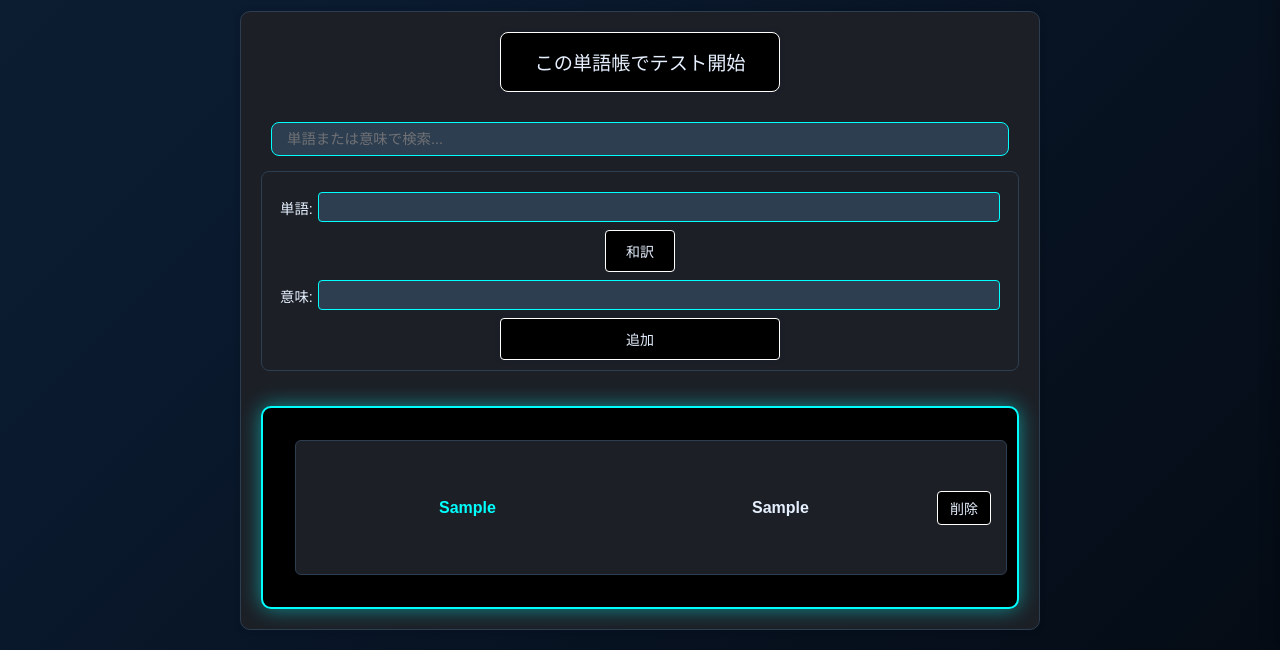
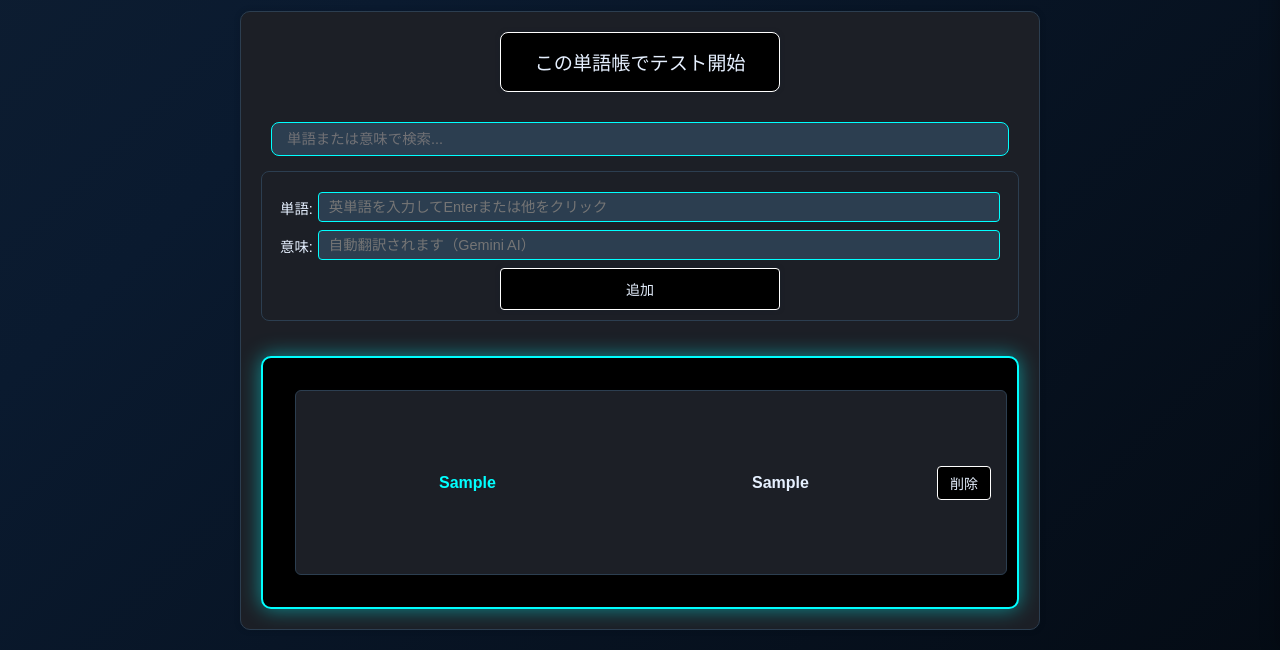
Before and after one commit to morixxfoxdata/word_quiz, a Flask app: page /deck/1 in a window 1280 px wide. Shown: the part 150-800 px from the top of the page. Run offline with Flask 3, Linux system fonts and the light colour scheme; a user stored in the database is signed in; tables that the repository leaves empty hold one stand-in row (values such as "Sample post").

Commit message:
単語自動翻訳

```diff
--- a/app.py
+++ b/app.py
@@ -72,7 +72,7 @@ class User(UserMixin, db.Model):
 
 class Word(db.Model):
     id = db.Column(db.Integer, primary_key=True)
-    entry = db.Column(db.String(100), nullable=False)
+    entry = db.Column(db.String(100), nullable=True)
     meaning = db.Column(db.String(200), nullable=False)
     deck_id = db.Column(db.Integer, db.ForeignKey("deck.id"), nullable=False)
     # relationship
@@ -340,15 +340,32 @@ def deck_detail(deck_id):
 def add_word_to_deck(deck_id):
     deck = Deck.query.get_or_404(deck_id)
     if deck.user_id != current_user.id:
-
         return redirect(url_for("decks"))
 
-    entry = request.form["entry"]
-    meaning = request.form["meaning"]
+    entry = request.form["entry"].strip()
+    meaning = request.form.get("meaning", "").strip()
 
-    word = Word(entry=entry, meaning=meaning, deck_id=deck_id)
-    db.session.add(word)
-    db.session.commit()
+    print(f"受け取った単語: {entry}")
+    print(f"受け取った意味: {meaning}")
+
+    # 最低限のバリデーション
+    if not entry:
+        flash("単語を入力してください。", "error")
+        return redirect(url_for("deck_detail", deck_id=deck_id))
+
+    if not meaning:
+        meaning = f"未入力：{entry}"
+        print(f"意味が空のため、フォールバック値を使用: {meaning}")
+
+    try:
+        word = Word(entry=entry, meaning=meaning, deck_id=deck_id)
+        db.session.add(word)
+        db.session.commit()
+        print(f"単語を正常に保存しました: {entry} -> {meaning}")
+    except Exception as e:
+        db.session.rollback()
+        print(f"単語保存エラー: {e}")
+        flash("単語の追加に失敗しました。もう一度お試しください。", "error")
 
     return redirect(url_for("deck_detail", deck_id=deck_id))
 
@@ -386,22 +403,52 @@ def delete_deck(deck_id):
 
     return redirect(url_for("decks"))
 
-@app.route('/translate', methods=["POST"])
-def translate():
-    DeepL_api_key = os.getenv("DEEPL_API_KEY")
-    DEEPL_URL = 'https://api-free.deepl.com/v2/translate'
+def translate(word):
+    """Gemini APIを使って英単語を日本語に翻訳する関数"""
+    prompt = f"""以下の英単語を日本語に翻訳してください。
+
+要求:
+- 英単語: {word}
+- 最も一般的な日本語訳を1つだけ答えてください
+- 余計な説明や記号は不要です
+- 日本語の訳語のみを返してください
+
+例:
+apple → りんご
+book → 本
+happy → 幸せな
+"""
+
+    try:
+        response = client.models.generate_content(
+            model="gemini-2.0-flash",
+            contents=prompt
+        )
+
+        if response.text:
+            translated_text = response.text.strip()
+            # 余計な文字や記号を除去
+            translated_text = re.sub(r'^[→\-\s]*', '', translated_text)
+            translated_text = re.sub(r'[→\-\s]*$', '', translated_text)
+            return translated_text if translated_text else f"翻訳未対応：{word}"
+        else:
+            return f"翻訳未対応：{word}"
+
+    except Exception as e:
+        print(f"Gemini translation error: {e}")
+        return f"翻訳未対応：{word}"
+
+
+@app.route('/translate_api', methods=["POST"])
+def translate_api():
+    """フロントエンド用の翻訳APIエンドポイント（Gemini API使用）"""
     data = request.get_json()
     word = data.get("word", "")
     print(f"受け取った単語: {word}")
-    params = {
-        'auth_key': DeepL_api_key,
-        'text': word,
-        'source_lang': 'EN',
-        'target_lang': 'JA'
-    }
-    response = requests.post(DEEPL_URL, data=params)
-    result = response.json()
-    return jsonify({"meaning" : result['translations'][0]['text']})
+
+    meaning = translate(word)
+    print(f"Gemini翻訳結果: {meaning}")
+    return jsonify({"meaning": meaning})
 
 
 # Delete sentence routes ------------------------------------------------------------
@@ -413,10 +460,10 @@ def delete_sentence(sentence_id):
         sentence = SavedSentence.query.get_or_404(sentence_id)
         db.session.delete(sentence)
         db.session.commit()
-        return jsonify({'message': '削除が完了しました'}), 200
+        return jsonify({'message': '文章の削除が完了しました'}), 200
     except Exception as e:
         db.session.rollback()
-        return jsonify({'error': '削除に失敗しました'}), 500
+        return jsonify({'error': '文章の削除に失敗しました'}), 500
 
 
 # Test routes ------------------------------------------------------------
--- a/requirements.txt
+++ b/requirements.txt
@@ -6,3 +6,4 @@ python-dotenv
 psycopg2-binary
 flask-migrate
 google-genai
+requests
--- /dev/null
+++ b/static/auto-translate.js
@@ -0,0 +1,75 @@
+// 英単語入力フィールドの自動翻訳機能
+document.addEventListener('DOMContentLoaded', function() {
+  let translationTimeout;
+  const entryInput = document.querySelector('input[name="entry"]');
+  const meaningInput = document.querySelector('input[name="meaning"]');
+
+  if (entryInput && meaningInput) {
+    // Enterキー押下時に翻訳実行
+    entryInput.addEventListener('keydown', function(event) {
+      if (event.key === 'Enter') {
+        event.preventDefault(); // フォーム送信を防ぐ
+        clearTimeout(translationTimeout);
+        const word = this.value.trim();
+        if (word.length > 0) {
+          translateWord(word);
+        }
+      }
+    });
+
+    // 入力中のデバウンス（1秒に延長）
+    entryInput.addEventListener('input', function() {
+      clearTimeout(translationTimeout);
+      const word = this.value.trim();
+
+      if (word.length > 0) {
+        // 入力停止から1秒後に翻訳を実行
+        translationTimeout = setTimeout(() => {
+          // 意味フィールドが空の場合のみ翻訳実行
+          if (meaningInput.value.trim() === '') {
+            translateWord(word);
+          }
+        }, 1000);
+      } else {
+        meaningInput.value = '';
+      }
+    });
+
+    // フォーカスアウト時に翻訳実行（最優先）
+    entryInput.addEventListener('blur', function() {
+      clearTimeout(translationTimeout);
+      const word = this.value.trim();
+      if (word.length > 0 && meaningInput.value.trim() === '') {
+        translateWord(word);
+      }
+    });
+  }
+
+  async function translateWord(word) {
+    try {
+      // ローディング状態を表示
+      meaningInput.value = '翻訳中...';
+      meaningInput.disabled = true;
+
+      const response = await fetch('/translate_api', {
+        method: 'POST',
+        headers: {
+          'Content-Type': 'application/json',
+        },
+        body: JSON.stringify({ word: word })
+      });
+
+      if (response.ok) {
+        const data = await response.json();
+        meaningInput.value = data.meaning;
+      } else {
+        meaningInput.value = `Gemini翻訳エラー：${word}`;
+      }
+    } catch (error) {
+      console.error('Gemini translation error:', error);
+      meaningInput.value = `翻訳未対応：${word}`;
+    } finally {
+      meaningInput.disabled = false;
+    }
+  }
+});
--- a/static/deck_detail.css
+++ b/static/deck_detail.css
@@ -151,19 +151,6 @@ p {
   min-width: 120px;
 }
 
-
-.trans_button {
-  background-color: #000;
-  color: #e6f0ff;
-  padding: 10px 20px;
-  border: 1px solid #ffffff;
-  border-radius: 4px;
-  cursor: pointer;
-  text-decoration: none;
-  display: inline-block;
-  font-size: 14px;
-  transition: background-color 0.3s;
-}
 
 .button {
   background-color: #000;
--- a/static/script.js
+++ b/static/script.js
@@ -297,7 +297,7 @@ document.addEventListener('DOMContentLoaded', function() {
       button.addEventListener('click', async function() {
           const sentenceId = this.dataset.sentenceId;
 
-          if (confirm('この文章を削除してもよろしいですか？')) {
+          if (confirm('削除してもよろしいですか？')) {
               try {
                   const response = await fetch(`/api/sentences/${sentenceId}`, {
                       method: 'DELETE',
@@ -309,8 +309,6 @@ document.addEventListener('DOMContentLoaded', function() {
                   if (response.ok) {
                       // 削除成功時は該当の要素をDOMから削除
                       this.closest('.sentence-item').remove();
-                  } else {
-                      alert('削除に失敗しました。');
                   }
               } catch (error) {
                   console.error('Error:', error);
--- a/templates/deck_detail.html
+++ b/templates/deck_detail.html
@@ -74,9 +74,8 @@
         class="add-word-form"
       >
         <div class="form-group">
-          <label>単語: <input type="text"  class="question-word1" name="entry" required /></label>
-          <button type="button" class="play-sound00 trans_button" id="translate-btn">和訳</button>
-          <label>意味: <input type="text" name="meaning" id="meaning-box" required /></label>
+          <label>単語: <input type="text"  class="question-word1" name="entry" required placeholder="英単語を入力してEnterまたは他をクリック" /></label>
+          <label>意味: <input type="text" name="meaning" id="meaning-box" placeholder="自動翻訳されます（Gemini AI）" /></label>
           <button type="submit" class="play-sound00 button">追加</button>
         </div>
       </form>
@@ -110,5 +109,6 @@
     <script src="{{ url_for('static', filename='script.js') }}"></script>
     <script src="{{ url_for('static', filename='hamburger.js') }}"></script>
     <script src="{{ url_for('static', filename='addwords.js') }}"></script>
+    <script src="{{ url_for('static', filename='auto-translate.js') }}"></script>
   </body>
 </html>
```
